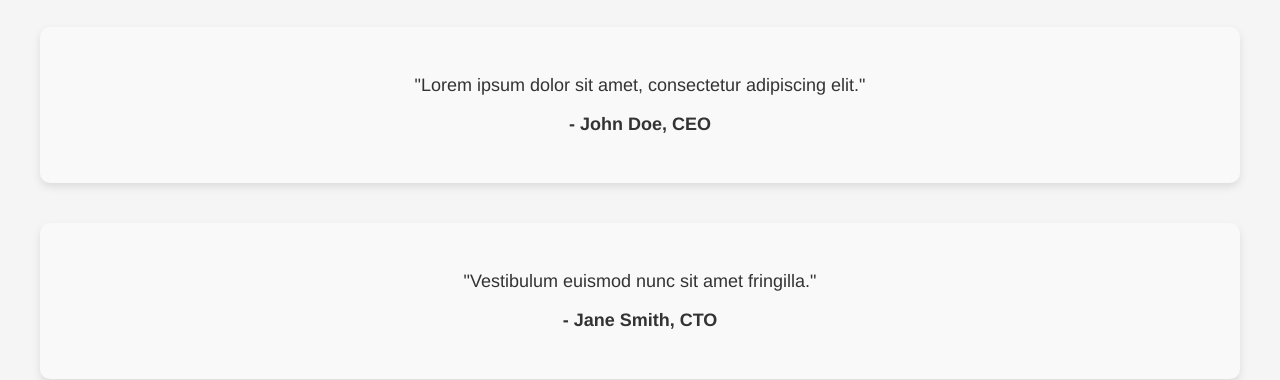
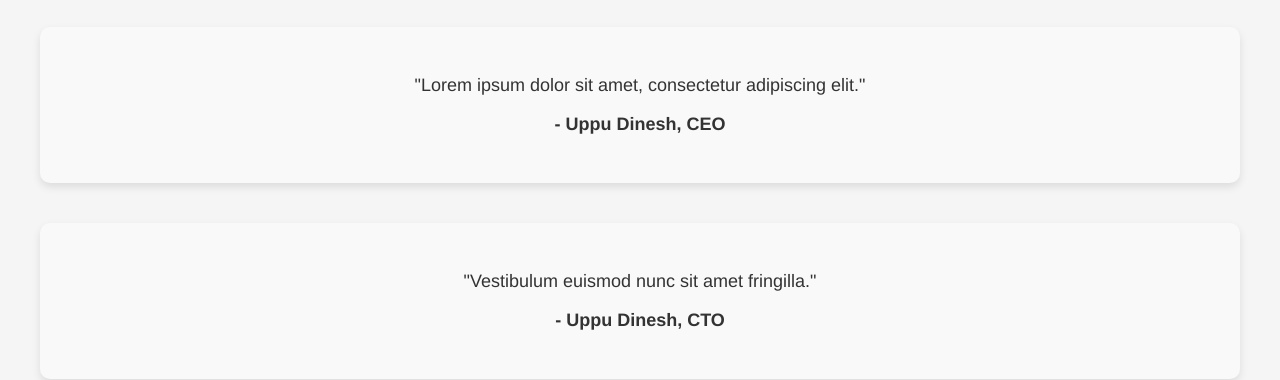
Before and after one commit to Dinesh4A1/OIBSIP, a plain HTML site: page index.html in a window 1280 px wide. Shown: the part 1690-2070 px from the top of the page. Drawn offline with Linux system fonts and the light colour scheme.

Commit message:
Update index.html

```diff
--- a/index.html
+++ b/index.html
@@ -44,11 +44,11 @@
             <h2>Testimonials</h2>
             <div class="testimonial">
                 <p>"Lorem ipsum dolor sit amet, consectetur adipiscing elit."</p>
-                <p><strong>- John Doe, CEO</strong></p>
+                <p><strong>- Uppu Dinesh, CEO</strong></p>
             </div>
             <div class="testimonial">
                 <p>"Vestibulum euismod nunc sit amet fringilla."</p>
-                <p><strong>- Jane Smith, CTO</strong></p>
+                <p><strong>- Uppu Dinesh, CTO</strong></p>
             </div>
         </div>
     </section>
```
